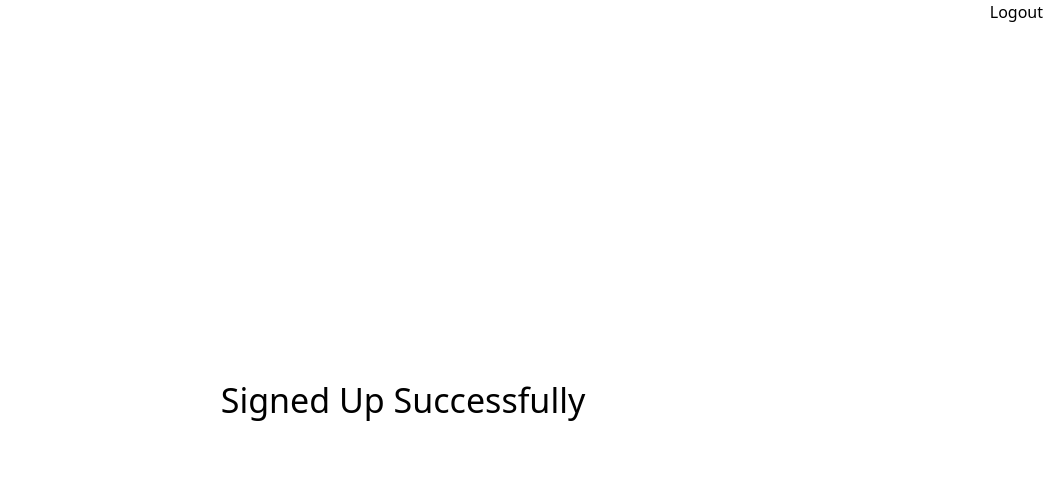
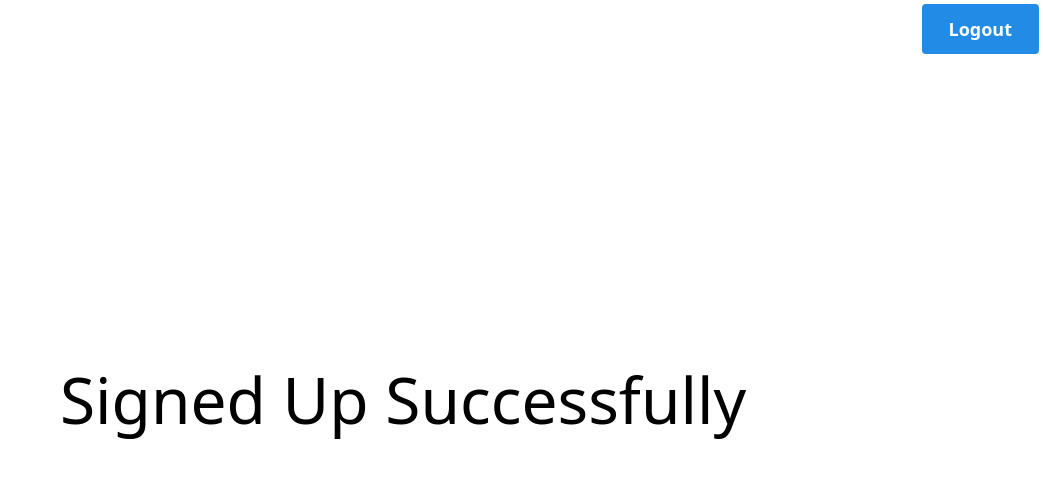
Before and after one commit to lordeadroid/login, a React (Vite) app: page / in a window 1280 px wide. Both pictures are taken after typing "Sample", "name@example.com", "Sample123" into the empty fields and a click on the button "Submit". Shown: the top 478 px of the page, without its empty margins (237-1280 px from the left). Built offline with nearby package versions, Linux system fonts and the light colour scheme.

Commit message:
added styling to homepage

```diff
--- a/src/App.tsx
+++ b/src/App.tsx
@@ -6,7 +6,7 @@ import { TFormData } from "./types";
 import { EMPTYSTRING, INITIALFORMDATA, LOCALSTORAGE } from "./constant";
 import { UseFormReturnType, useForm } from "@mantine/form";
 import SignupPage from "./Signup/Signup-Page";
-import HomePage from "./Homepage";
+import HomePage from "./Homepage/Homepage";
 
 const getFormData = (): TFormData => {
   const localData: string | null = localStorage.getItem(LOCALSTORAGE.propName);
--- a/src/Homepage.tsx
+++ /dev/null
@@ -1,17 +0,0 @@
-import { Box, Flex, Text } from "@mantine/core";
-import { THomePage } from "./types";
-
-const HomePage: THomePage = ({ logout }) => {
-  return (
-    <Flex justify={"center"} align={"center"} h={"100vh"}>
-      <Box onClick={logout} pos={"absolute"} top={0} right={0}>
-        Logout
-      </Box>
-      <Text size="xl" fz={"h1"}>
-        Signed Up Successfully
-      </Text>
-    </Flex>
-  );
-};
-
-export default HomePage;
--- /dev/null
+++ b/src/Homepage/Homepage.tsx
@@ -0,0 +1,24 @@
+import { Button, Flex, Text } from "@mantine/core";
+import { THomePage } from "../types";
+
+const HomePage: THomePage = ({ logout }) => {
+  return (
+    <Flex justify={"center"} align={"center"} h={"100vh"}>
+      <Button
+        onClick={logout}
+        pos={"absolute"}
+        top={"0.25rem"}
+        right={"0.25rem"}
+        size="lg"
+        radius={"0.25rem"}
+      >
+        Logout
+      </Button>
+      <Text size="4rem" fw={500}>
+        Signed Up Successfully
+      </Text>
+    </Flex>
+  );
+};
+
+export default HomePage;
```
